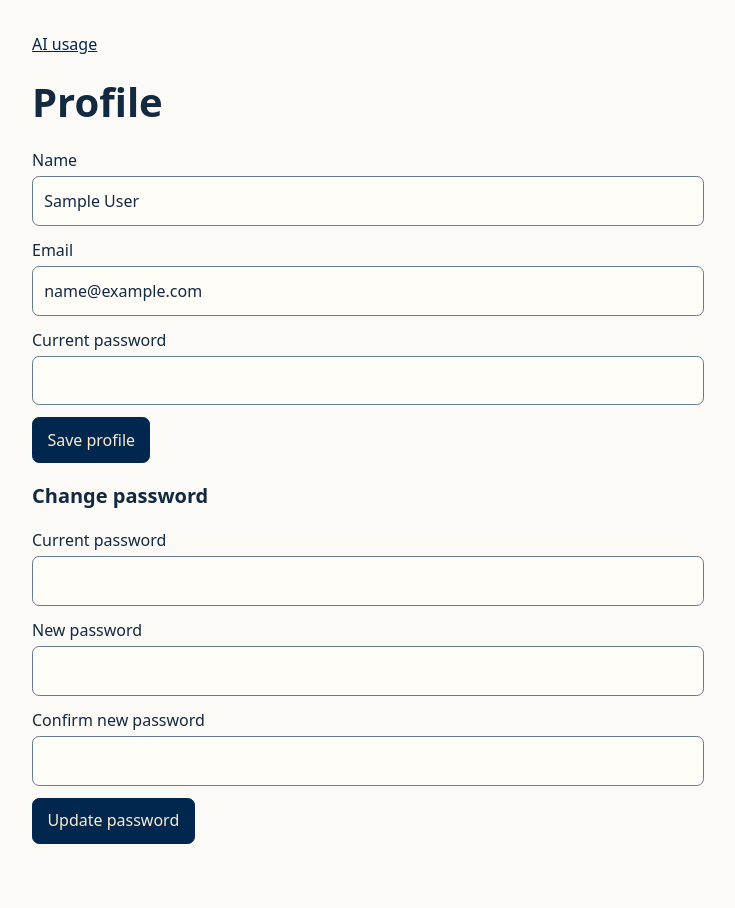
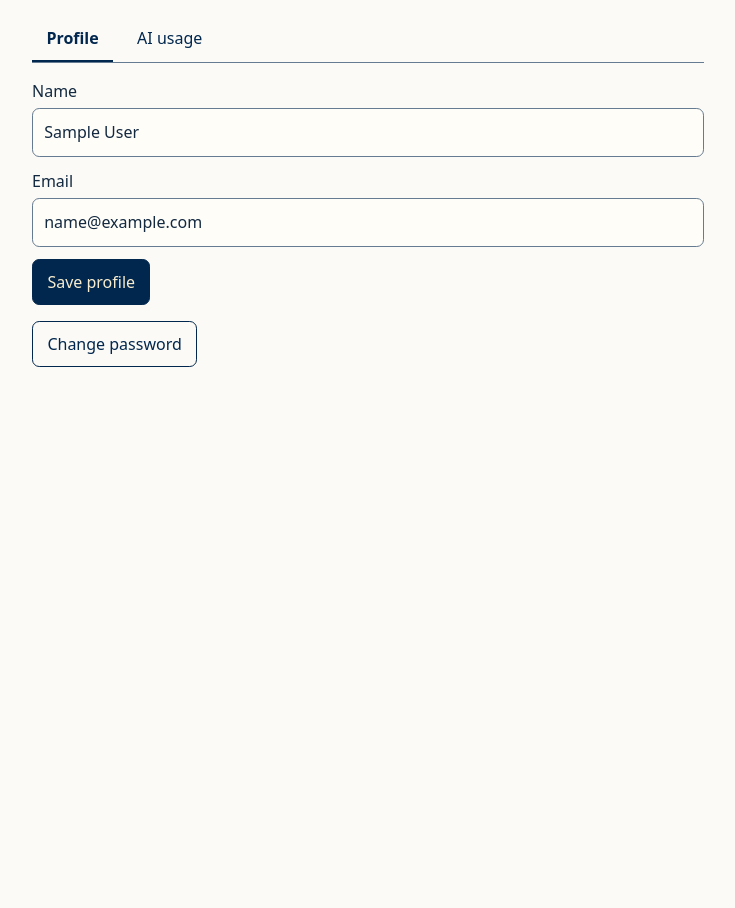
Before and after one commit to nm777/rank-it, a Laravel app: page /profile in a window 1280 px wide. Shown: the part 68-976 px from the top of the page, without its empty margins (272-1007 px from the left). After the commit the page ends 435 px from the top, so only its background shows below. Run offline with Laravel 12, Linux system fonts and the light colour scheme; the visitor is signed in with stand-in values (Sample User, id 1); parts of the project's set-up code (start-up, migrations or seed data) failed here and were passed over.

Commit message:
Simplify profile updates and separate password changes

```diff
--- a/app/Http/Controllers/AccountController.php
+++ b/app/Http/Controllers/AccountController.php
@@ -71,13 +71,15 @@ class AccountController extends Controller
     public function updateProfile(Request $request): RedirectResponse
     {
         $user = $request->user();
-        if (is_string($request->input('email'))) {
-            $request->merge(['email' => Str::lower($request->input('email'))]);
+        $email = $request->input('email');
+        $emailUnchanged = is_string($email) && Str::lower($email) === Str::lower($user->email);
+        if (is_string($email)) {
+            $request->merge(['email' => $emailUnchanged ? $user->email : Str::lower($email)]);
         }
         $profile = $request->validate([
             'name' => ['required', 'string', 'max:255', 'not_regex:/\x00/'],
             'email' => ['bail', 'required', 'string', 'email', 'max:255', Rule::unique('users')->ignore($user)],
-            'current_password' => ['bail', 'required', 'string', 'max:72', 'not_regex:/\x00/', 'current_password'],
+            'current_password' => [Rule::excludeIf($emailUnchanged), 'bail', 'required', 'string', 'max:72', 'not_regex:/\x00/', 'current_password'],
         ]);
 
         $user->fill(['name' => $profile['name'], 'email' => $profile['email']]);
@@ -91,6 +93,11 @@ class AccountController extends Controller
         }
 
         return redirect()->route('profile.show')->with('status', 'Profile updated.');
+    }
+
+    public function showPasswordForm(): View
+    {
+        return view('profile-password');
     }
 
     public function updatePassword(Request $request): RedirectResponse
--- a/public/app.css
+++ b/public/app.css
@@ -154,6 +154,22 @@ textarea { resize: vertical; }
 button { padding: .6rem .9rem; border-radius: .45rem; border: 1px solid var(--accent); background: var(--accent); color: var(--button-text); cursor: pointer; }
 .secondary { background: transparent; color: var(--accent); }
 .actions { display: flex; flex-wrap: wrap; gap: .6rem; }
+.profile-tabs {
+    display: flex;
+    gap: .6rem;
+    border-bottom: 1px solid var(--input-border);
+    margin-bottom: 1rem;
+}
+.profile-tabs a {
+    padding: .6rem .9rem;
+    border-bottom: 2px solid transparent;
+    text-decoration: none;
+}
+.profile-tabs a:hover { background: var(--blue-wash); }
+.profile-tabs a[aria-current="page"] {
+    border-bottom-color: var(--accent);
+    font-weight: 600;
+}
 details > label, details > form { margin-top: .7rem; }
 summary { cursor: pointer; width: fit-content; min-height: 44px; align-content: center; }
 section { margin-top: 2rem; }
--- /dev/null
+++ b/resources/views/profile-tabs.blade.php
@@ -0,0 +1,4 @@
+<nav class="profile-tabs" aria-label="Account">
+    <a href="{{ route('profile.show') }}" @if(request()->routeIs('profile.show')) aria-current="page" @endif>Profile</a>
+    <a href="{{ route('profile.usage') }}" @if(request()->routeIs('profile.usage')) aria-current="page" @endif>AI usage</a>
+</nav>
--- a/resources/views/profile-usage.blade.php
+++ b/resources/views/profile-usage.blade.php
@@ -1,8 +1,7 @@
 @extends('layout')
 @section('title', 'AI usage')
 @section('content')
-<p><a href="{{ route('profile.show') }}">Back to profile</a></p>
-<h1>AI usage</h1>
+@include('profile-tabs')
 @if ($usage->calls)
     <p>Estimated total cost <strong>${{ number_format($usage->cost / 1_000_000_000, $usage->cost >= 10_000_000 || $usage->cost == 0 ? 2 : 9) }} USD</strong></p>
     <p>{{ number_format($usage->calls) }} recorded AI {{ Str::plural('call', $usage->calls) }}</p>
--- a/resources/views/profile.blade.php
+++ b/resources/views/profile.blade.php
@@ -1,27 +1,37 @@
 @extends('layout')
 @section('title', 'Profile')
 @section('content')
-<p><a href="{{ route('profile.usage') }}">AI usage</a></p>
-<h1>Profile</h1>
+@include('profile-tabs')
 @if (session('status'))
     <p role="status">{{ session('status') }}</p>
 @endif
-<form method="post" action="{{ route('profile.update') }}" class="stack">
+<form id="profile-form" method="post" action="{{ route('profile.update') }}" class="stack">
     @csrf
     @method('PATCH')
     <label>Name <input name="name" value="{{ is_string(old('name')) ? old('name') : $user->name }}" autocomplete="name" maxlength="255" required></label>
-    <label>Email <input name="email" type="email" value="{{ is_string(old('email')) ? old('email') : $user->email }}" autocomplete="username" maxlength="255" required></label>
-    <label>Current password <input name="current_password" type="password" autocomplete="current-password" required></label>
+    <label>Email <input name="email" type="email" value="{{ is_string(old('email')) ? old('email') : $user->email }}" data-saved-email="{{ $user->email }}" autocomplete="username" maxlength="255" required></label>
+    <label>Current password (required to change your email) <input name="current_password" type="password" autocomplete="current-password"></label>
     <button>Save profile</button>
 </form>
 
-<h2>Change password</h2>
-<form method="post" action="{{ route('profile.password') }}" class="stack">
-    @csrf
-    @method('PUT')
-    <label>Current password <input name="current_password" type="password" autocomplete="current-password" required></label>
-    <label>New password <input name="password" type="password" autocomplete="new-password" minlength="12" required></label>
-    <label>Confirm new password <input name="password_confirmation" type="password" autocomplete="new-password" required></label>
-    <button>Update password</button>
+<form action="{{ route('profile.password.show') }}">
+    <p><button class="secondary">Change password</button></p>
 </form>
+<script>
+    const profileForm = document.getElementById('profile-form');
+    const profileEmail = profileForm.elements.email;
+    const profilePassword = profileForm.elements.current_password;
+
+    function syncEmailPasswordField() {
+        const changingEmail = profileEmail.value.trim().toLowerCase() !== profileEmail.dataset.savedEmail.toLowerCase();
+        profilePassword.closest('label').hidden = !changingEmail;
+        profilePassword.disabled = !changingEmail;
+        profilePassword.required = changingEmail;
+    }
+
+    profileEmail.addEventListener('input', syncEmailPasswordField);
+    profileEmail.addEventListener('change', syncEmailPasswordField);
+    window.addEventListener('pageshow', syncEmailPasswordField);
+    syncEmailPasswordField();
+</script>
 @endsection
--- a/routes/web.php
+++ b/routes/web.php
@@ -26,6 +26,7 @@ Route::middleware('auth')->group(function () {
     Route::post('/memories/{memory}/person', [MemoryController::class, 'identifyPerson'])->whereUuid('memory')->name('memories.person');
     Route::get('/profile', [AccountController::class, 'profile'])->name('profile.show');
     Route::patch('/profile', [AccountController::class, 'updateProfile'])->middleware('throttle:10,1')->name('profile.update');
+    Route::get('/profile/password', [AccountController::class, 'showPasswordForm'])->name('profile.password.show');
     Route::put('/profile/password', [AccountController::class, 'updatePassword'])->middleware('throttle:10,1')->name('profile.password');
     Route::get('/profile/usage', [AccountController::class, 'usage'])->name('profile.usage');
     Route::post('/logout', [AccountController::class, 'logout'])->name('logout');
```
Also changed, not shown: resources/views/profile-password.blade.php (added, +14 -0 lines), tests/Feature/AccountControllerTest.php (+58 -3 lines).
